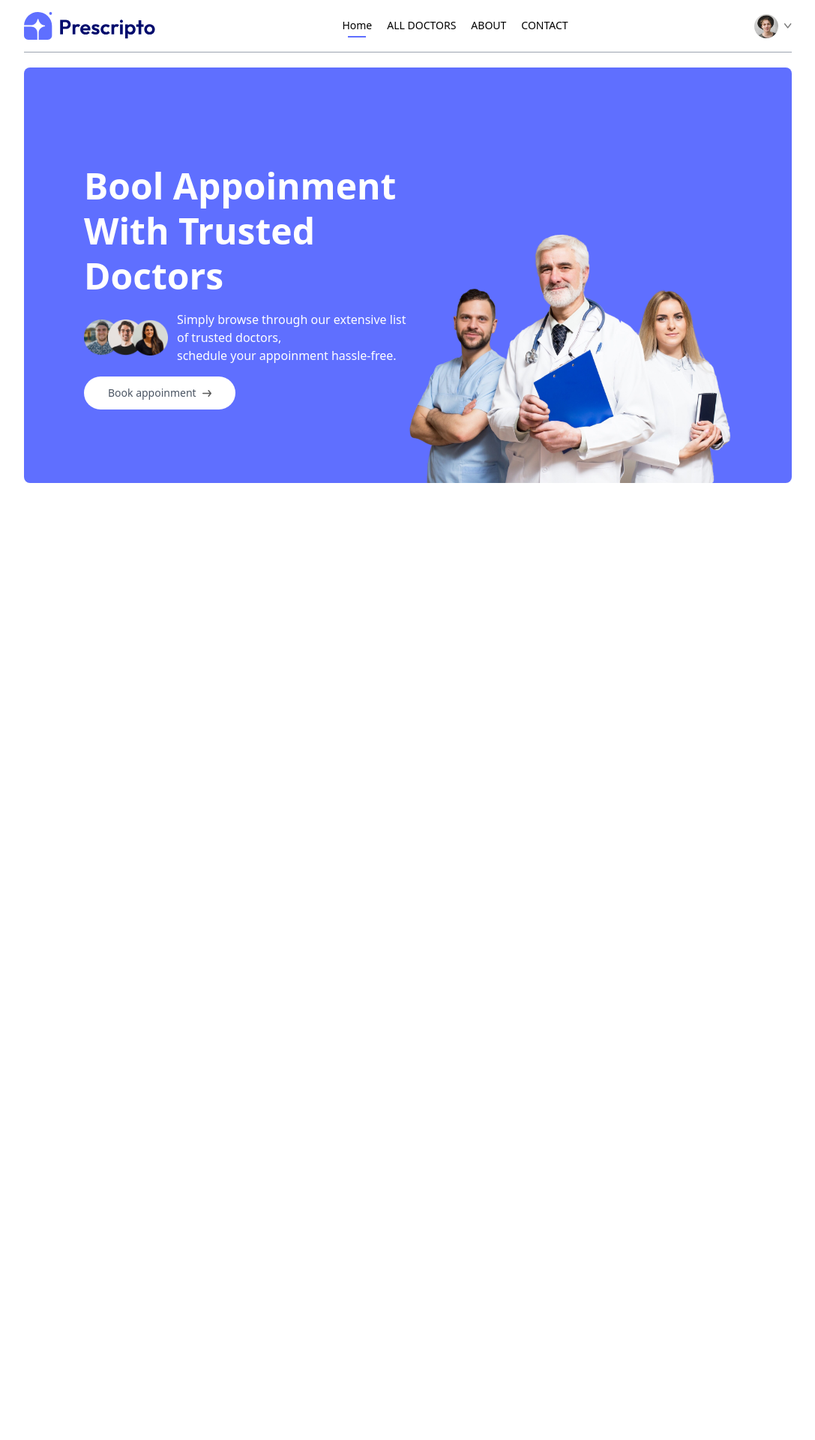
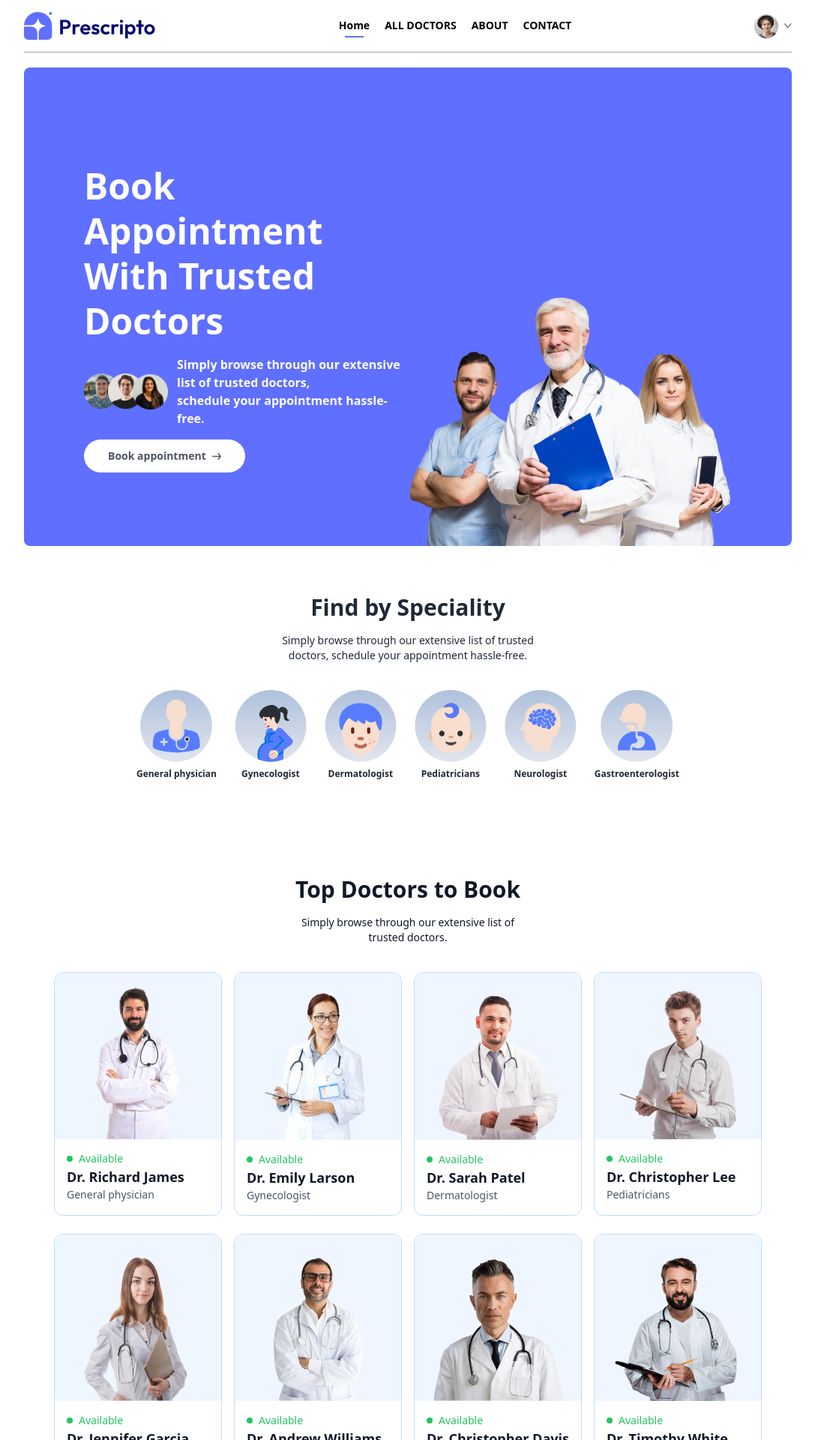
Before and after one commit to Arbaz001/DR.APPOINTMENT, a React (Vite) app in the folder frontend/: page / in a window 1280 px wide. Shown: the top 1920 px of the page at 75% size, without its empty margins (96-1183 px from the left). Before the commit the page ends 800 px from the top, so only its background shows below. Built offline with nearby package versions, Linux system fonts and the light colour scheme.

Commit message:
add some animtions in header component and make top doctor list component with more button

```diff
--- a/frontend/src/components/Header.jsx
+++ b/frontend/src/components/Header.jsx
@@ -1,29 +1,40 @@
-import React from 'react'
-import { assets } from '../assets/assets'
+import React from 'react';
+import { assets } from '../assets/assets';
 
 const Header = () => {
   return (
-    <div className='flex flex-col md:flex-row flex-wrap bg-primary rounded-lg px-6 md:px-10 lg:px-20'>
+    <div className="flex flex-col md:flex-row flex-wrap bg-primary rounded-lg px-6 md:px-10 lg:px-20">
       {/* Left side */}
-      <div className='md:w-1/2 flex flex-col  items-start justify-center gap-4 py-10 m-auto md:py-[10vw] md:mb-[-30px]'>
-        <p className='text-3xl md:text-4xl lg:text-5xl text-white font-semibold leading-tight lg:leading-tight md:leading-tight'>
-          Bool Appoinment <br /> With Trusted Doctors
+      <div className="md:w-1/2 flex flex-col items-start justify-center gap-4 py-10 m-auto md:py-[10vw] md:mb-[-30px] animate-fadeIn">
+        <p className="text-3xl md:text-4xl lg:text-5xl text-white font-extrabold leading-tight lg:leading-tight md:leading-tight animate-slideUp">
+          Book Appointment <br /> With Trusted Doctors
         </p>
-        <div className='flex flex-col md:flex-row items-center gap-3 text-white text-m font-light'>
-          <img className='w-28' src={assets.group_profiles} alt="" />
-          <p>Simply browse through our extensive list of trusted doctors,<br className='hidden sm:block' />schedule your appoinment hassle-free. </p>
+        <div className="flex flex-col md:flex-row items-center gap-3 text-white text-m font-light">
+          <img className="w-28" src={assets.group_profiles} alt="Group Profiles" />
+          <p className="font-bold">
+            Simply browse through our extensive list of trusted doctors,
+            <br className="hidden sm:block" />
+            schedule your appointment hassle-free.
+          </p>
         </div>
-        <a href="#speciality" className='flex items-center gap-2 bg-white px-8 py-3 rounded-full text-gray-600 text-sm m-auto md:m-0 hover:scale-105 transition-all duration-300' >
-          Book appoinment <img className='w-3' src={assets.arrow_icon} alt="" />
+        <a
+          href="#speciality"
+          className="font-bold flex items-center gap-2 bg-white px-8 py-3 rounded-full text-gray-600 text-sm m-auto md:m-0 hover:scale-105 transition-all duration-300"
+        >
+          Book appointment <img className="w-3" src={assets.arrow_icon} alt="Arrow" />
         </a>
       </div>
-      {/* right side */}
-      <div className='md:w-1/2 relative '>
-        <img className='w-full md:absolute bottom-0 h-auto rounded-lg' src={assets.header_img} alt="" />
+      {/* Right side */}
+      <div className="md:w-1/2 relative flex items-center justify-center bg-primary rounded-lg overflow-hidden">
+        <div className="absolute w-full h-full bg-primary"></div>
+        <img
+          className="w-full md:absolute bottom-0 h-auto rounded-lg shadow-custom animate-scaleIn z-10"
+          src={assets.header_img}
+          alt="Header"
+        />
       </div>
+    </div>
+  );
+};
 
-    </div>
-  )
-}
-
-export default Header
+export default Header;
--- a/frontend/src/components/Navbar.jsx
+++ b/frontend/src/components/Navbar.jsx
@@ -14,7 +14,7 @@ const Navbar = () => {
   return (
     <div className='flex items-center justify-between text-sm py-4 mb-5 border-b border-b-gray-400'>
         <img className='w-44 cursor-pointer' src={assets.logo} alt="" />
-        <ul className='hidden md:flex items-start gap-5 font-medium'>
+        <ul className='hidden md:flex items-start gap-5 font-extrabold'>
             <NavLink to='/'>
                 <li className='py-1'>Home</li>
                 <hr className='border-none outline-none h-0.5 bg-primary w-3/5 m-auto hidden' />
@@ -40,8 +40,8 @@ const Navbar = () => {
                     <img className='w-2.5' src={assets.dropdown_icon} alt="" />
                     <div className='absolute top-0 right-0 pt-14 text-base font-medium text-gray-600 z-20 hidden group-hover:block'>
                         <div className='min-w-48 bg-stone-100 rounded flex flex-col gap-4 p-4'>
-                            <p onClick={()=>navigate('my-profile')} className='hover:text-black cursor-pointer'>My Appointment</p>
-                            <p onClick={()=>navigate('my-appointments')} className='hover:text-black cursor-pointer'>My Profile</p>
+                            <p onClick={()=>navigate('my-appointments')} className='hover:text-black cursor-pointer'>My Appointment</p>
+                            <p onClick={()=>navigate('my-profile')} className='hover:text-black cursor-pointer'>My Profile</p>
                             <p onClick={()=>setToken(false)} className='hover:text-black cursor-pointer'>Logout</p>
                         </div>
                     </div>
--- a/frontend/src/components/SpecialityMenu.jsx
+++ b/frontend/src/components/SpecialityMenu.jsx
@@ -1,9 +1,20 @@
 import React from 'react'
+import { specialityData } from '../assets/assets'
+import { Link } from 'react-router-dom'
 
 const SpecialityMenu = () => {
   return (
-    <div>
-
+    <div className='flex flex-col items-center gap-4 py-16 text-gray-800' id='speciality'>
+        <h1 className='text-3xl font-extrabold' >Find by Speciality </h1>
+        <p className='sm:w-1/3 text-center text-sm font-medium' >Simply browse through our extensive list of trusted doctors, schedule your appointment hassle-free.</p>
+        <div className='flex sm:justify-center gap-6 pt-5 w-full overflow-scroll'>
+          {specialityData.map((item,index)=>(
+            <Link onClick={()=>scrollTo(0,0)} className='flex flex-col items-center text-xs cursor-pointer flex-shrink-0 hover:translate-y-[-20px] transition-all duration-190' key={index} to={`/doctors/${item.speciality}`}>
+              <img className='w-16 sm:w-24 mb-2' src={item.image} alt="" />
+              <p className='font-bold'>{item.speciality}</p>
+            </Link>
+          ))}
+        </div>
     </div>
   )
 }
--- /dev/null
+++ b/frontend/src/components/TopDoctors.jsx
@@ -0,0 +1,37 @@
+import React from 'react'
+import { doctors } from '../assets/assets'
+
+const TopDoctors = () => {
+  return (
+    <div className='flex flex-col items-center gap-4 my-16 text-gray-900 md:mx-10'>
+        <h1 className='text-3xl font-extrabold' >Top Doctors to Book </h1>
+        <p className='sm:w-1/3 text-center text-sm font-medium' >Simply browse through our extensive list of trusted doctors.</p>
+
+        <div className='w-full grid grid-cols-auto gap-4 pt-5 gap-y-6 px-3 sm:px-0'>
+            {doctors.slice(0,10).map((item,index)=>(
+              <div className='border border-blue-200 rounded-xl overflow-hidden cursor-pointer hover:translate-y-[-10px] transition-all duration-190' key={index}>
+                <img className='bg-blue-50' src={item.image} alt="" />
+                <div className='p-4'>
+                    <div className='flex items-center gap-2 text-sm text-center text-green-500'>
+                        <p className='w-2 h-2 bg-green-500 rounded-full'></p> <p>Available</p>
+                    </div>
+                    <p className='text-gray-900 text-lg font-bold'>{item.name}</p>
+                    <p className='text-gray-600 text-sm'>{item.speciality}</p>
+                </div>
+              </div>
+            ))}
+        </div>
+        <button className="bg-blue-50 text-gray-600 font-semibold px-12 py-3 rounded-full mt-10 shadow-md hover:bg-blue-100 hover:text-blue-700 transition-all duration-300 ease-in-out flex items-center gap-2">
+  {/* Icon */}
+  <svg xmlns="http://www.w3.org/2000/svg" className="w-5 h-5" fill="none" stroke="currentColor" viewBox="0 0 24 24" strokeWidth="2">
+    <path strokeLinecap="round" strokeLinejoin="round" d="M9 5l7 7-7 7"></path>
+  </svg>
+  More
+</button>
+
+
+    </div>
+  )
+}
+
+export default TopDoctors
--- a/frontend/src/index.css
+++ b/frontend/src/index.css
@@ -5,3 +5,6 @@
 .active hr{
     @apply block
 }
+::-webkit-scrollbar{
+    @apply hidden
+}
--- a/frontend/src/pages/Home.jsx
+++ b/frontend/src/pages/Home.jsx
@@ -1,12 +1,14 @@
 import React from 'react'
 import Header from '../components/Header'
 import SpecialityMenu from '../components/SpecialityMenu'
+import TopDoctors from '../components/TopDoctors'
 
 const Home = () => {
   return (
     <div>
        <Header />
        <SpecialityMenu />
+       <TopDoctors />
     </div>
   )
 }
--- a/frontend/tailwind.config.js
+++ b/frontend/tailwind.config.js
@@ -8,7 +8,29 @@ export default {
     extend: {
       colors:{
         'primary':"#5f6FFF"
-      }
+      },
+      gridTemplateColumns:{
+        'auto':'repeat(auto-fill,minmax(200px,1fr))'
+      },
+      animation: {
+        fadeIn: 'fadeIn 3s ease-in-out', // Extended duration to 3 seconds
+        slideUp: 'slideUp 2.5s cubic-bezier(0.4, 0, 0.2, 1)', // 2.5 seconds for smoother sliding
+        scaleIn: 'scaleIn 2s ease-in-out', // 2 seconds for scaling effect
+      },
+      keyframes: {
+        fadeIn: {
+          '0%': { opacity: '0' },
+          '100%': { opacity: '1' },
+        },
+        slideUp: {
+          '0%': { transform: 'translateY(30px)', opacity: '0' },
+          '100%': { transform: 'translateY(0)', opacity: '1' },
+        },
+        scaleIn: {
+          '0%': { transform: 'scale(0.8)', opacity: '0' },
+          '100%': { transform: 'scale(1)', opacity: '1' },
+        },
+      },
     },
   },
   plugins: [],
```
